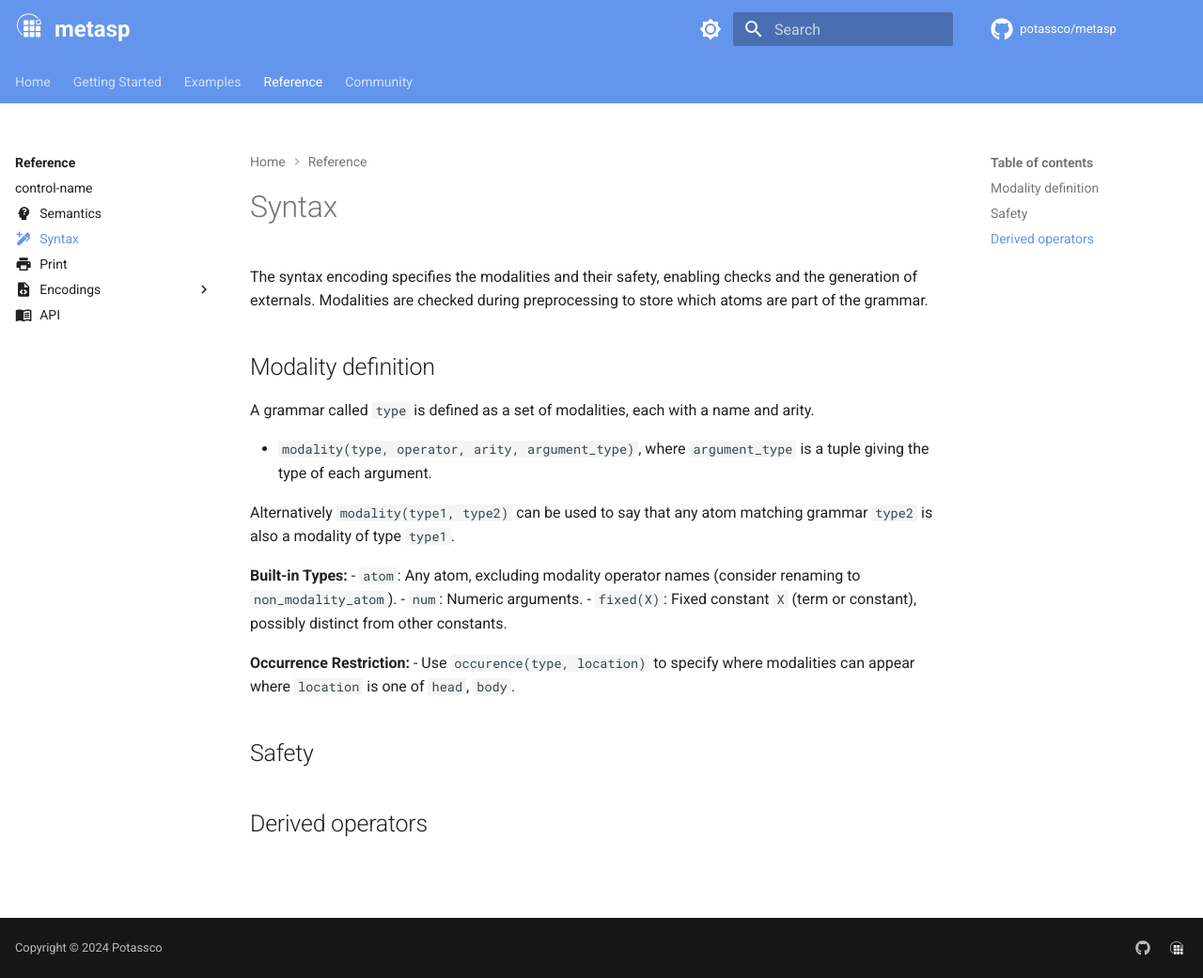
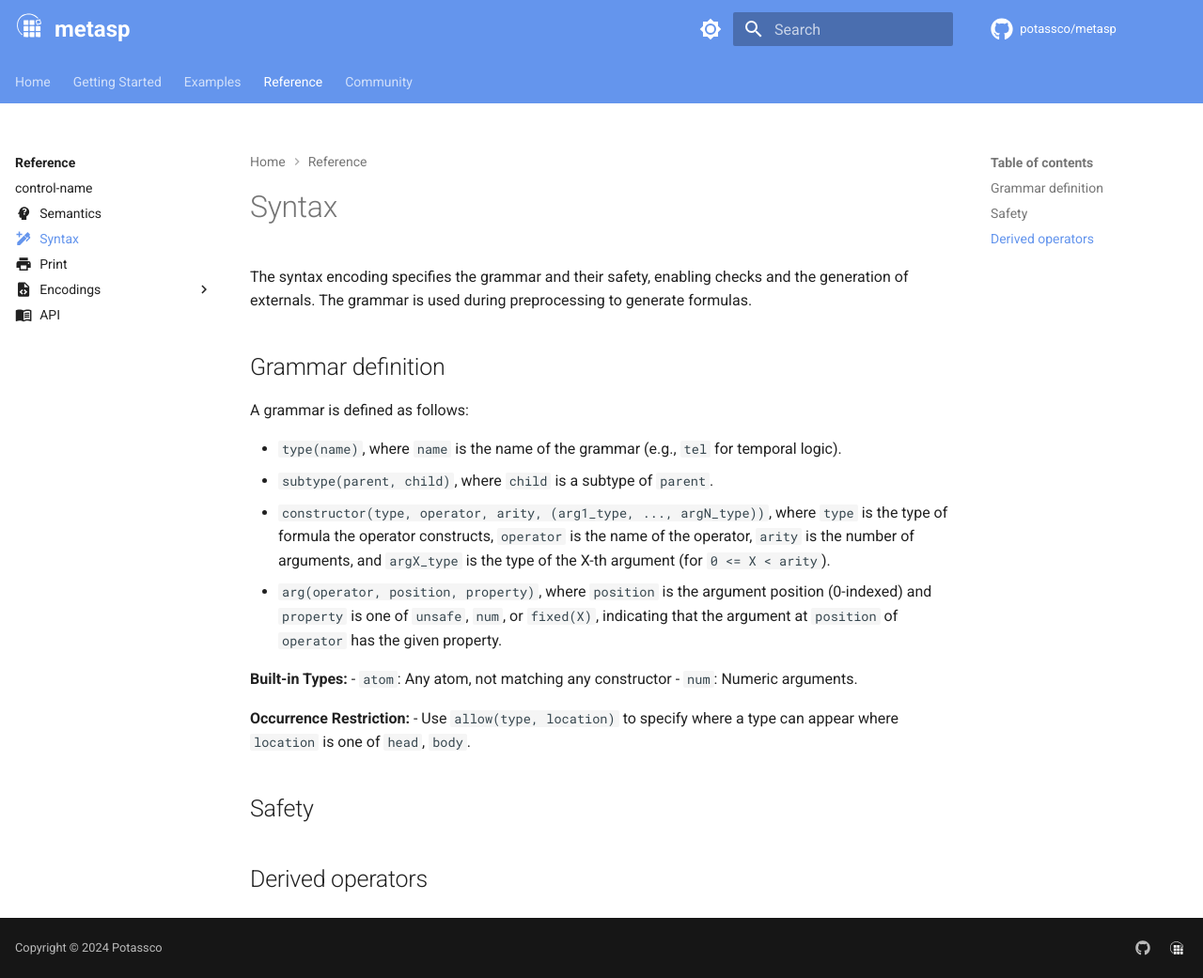
Before and after one commit to potassco/metasp, an MkDocs documentation site: the page built from docs/reference/syntax.md, in a window 1280 px wide and 1041 px high. Shown: the whole window at 94% size. Built offline with MkDocs 1.6.1 and Material for MkDocs 9.7.7, drawn with Linux system fonts in a browser that asks for light colours; comment, search, counter and statistics services are not loaded.

Commit message:
Renamed grammar facts

```diff
--- a/docs/reference/syntax.md
+++ b/docs/reference/syntax.md
@@ -4,26 +4,26 @@ icon: "material/pen-plus"
 
 # Syntax
 
-The syntax encoding specifies the modalities and their safety, enabling checks and the generation of externals.
-Modalities are checked during preprocessing to store which atoms are part of the grammar.
+The syntax encoding specifies the grammar and their safety, enabling checks and the generation of externals.
+The grammar is used during preprocessing to generate formulas.
 
-## Modality definition
+## Grammar definition
 
-A grammar called `type` is defined as a set of modalities, each with a name and arity.
+A grammar is defined as follows:
 
-- `modality(type, operator, arity, argument_type)`, where `argument_type` is a tuple giving the type of each argument.
-
-Alternatively `modality(type1, type2)` can be used to say that any atom matching grammar `type2` is also a modality of type `type1`.
+- `type(name)`, where `name` is the name of the grammar (e.g., `tel` for temporal logic).
+- `subtype(parent, child)`, where `child` is a subtype of `parent`.
+- `constructor(type, operator, arity, (arg1_type, ..., argN_type))`, where `type` is the type of formula the operator constructs, `operator` is the name of the operator, `arity` is the number of arguments, and `argX_type` is the type of the X-th argument (for `0 <= X < arity`).
+- `arg(operator, position, property)`, where `position` is the argument position (0-indexed) and `property` is one of `unsafe`, `num`, or `fixed(X)`, indicating that the argument at `position` of `operator` has the given property.
 
 
 **Built-in Types:**
-- `atom`: Any atom, excluding modality operator names (consider renaming to `non_modality_atom`).
+- `atom`: Any atom, not matching any constructor
 - `num`: Numeric arguments.
-- `fixed(X)`: Fixed constant `X` (term or constant), possibly distinct from other constants.
 
 
 **Occurrence Restriction:**
-- Use `occurence(type, location)` to specify where modalities can appear  where `location` is one of   `head`, `body`.
+- Use `allow(type, location)` to specify where a type can appear  where `location` is one of   `head`, `body`.
 
 
 ## Safety
```
Also changed, not shown: docs/reference/encodings/formulas.md (+1 -1 lines), docs/reference/encodings/index.md (+1 -1 lines), docs/reference/semantics.md (+1 -11 lines), 7 other files.
